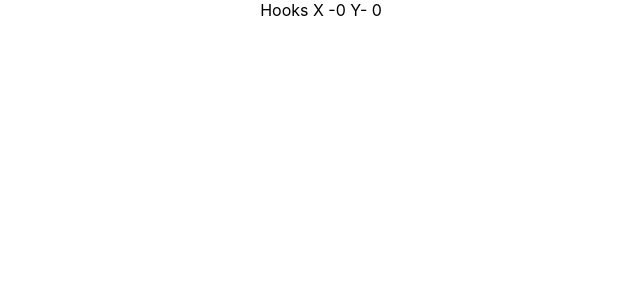
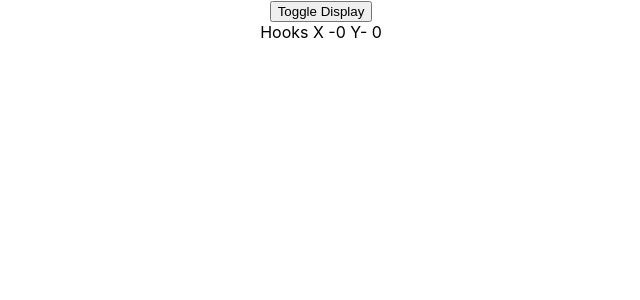
Before and after one commit to apparao1234/state-hook, a React (Create React App) app: page / in a window 1280 px wide. Shown: the top 300 px of the page, without its empty margins (319-959 px from the left). Built offline with nearby package versions, Linux system fonts and the light colour scheme.

Commit message:
Hook Effect cleanup with issue

```diff
--- a/src/App.js
+++ b/src/App.js
@@ -1,12 +1,12 @@
 import React from "react";
 import logo from "./logo.svg";
 import "./App.css";
-import HookMouse from "./components/HookMouse";
+import MouseContainer from "./components/MouseContainer";
 
 function App() {
   return (
     <div className='App'>
-      <HookMouse />
+      <MouseContainer />
     </div>
   );
 }
--- a/src/components/HookMouse.js
+++ b/src/components/HookMouse.js
@@ -5,9 +5,11 @@
   const [y, setY] = useState(0);
 
   const logMousePosition = e => {
+    console.log("mouse event");
     setX(e.clientX);
     setY(e.clientY);
   };
+  //if there is no condition, then the arry should be empty
 
   useEffect(() => {
     console.log("useEffect called");
--- /dev/null
+++ b/src/components/MouseContainer.js
@@ -0,0 +1,14 @@
+import React, { useState } from "react";
+import HookMouse from "./HookMouse";
+
+function MouseContainer() {
+  const [display, setDisplay] = useState(true);
+  return (
+    <div>
+      <button onClick={() => setDisplay(!display)}>Toggle Display</button>
+      {display && <HookMouse />}
+    </div>
+  );
+}
+
+export default MouseContainer;
```
